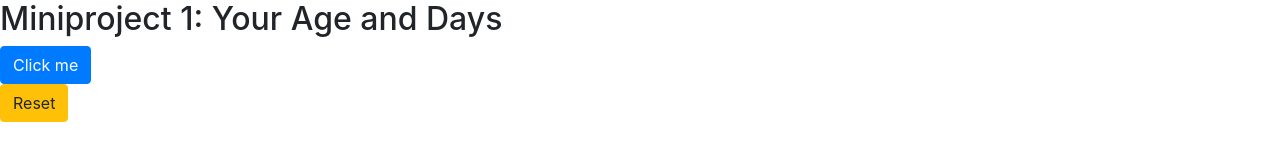
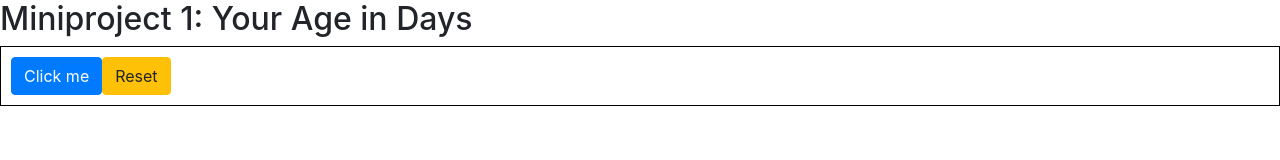
Before and after one commit to AJ-Romera/css-miniprojects, a plain HTML site: page index.html in a window 1280 px wide. Drawn offline with nearby package versions, Linux system fonts and the light colour scheme.

Commit message:
Fix typo, /div and do some styling
* it was "in" instead of "and".
* not closed divs of the containers.
* Style flex-box-container-1

```diff
--- a/index.html
+++ b/index.html
@@ -4,12 +4,13 @@
     <meta charset="UTF-8">
     <meta name="viewport" content="width=device-width, initial-scale=1.0">
     <link rel="stylesheet" href="https://stackpath.bootstrapcdn.com/bootstrap/4.5.2/css/bootstrap.min.css">
+    <link rel="stylesheet" href="static/css/style.css">
     <title>Javascripts on Steroids</title>
 </head>
 <body>
-    <div class="container-1"></div>
-        <h2>Miniproject 1: Your Age and Days</h2>
-        <div class="flex-box-container-1"></div>
+    <div class="container-1">
+        <h2>Miniproject 1: Your Age in Days</h2>
+        <div class="flex-box-container-1">
             <div>
                 <button class="btn btn-primary">Click me</button>
             </div>
@@ -17,6 +18,8 @@
             <div>
                 <button class="btn btn-warning">Reset</button>
             </div>
+        </div>
+    </div>
 
     <script src="static/js/script.js"></script>
 </body>
--- a/static/css/style.css
+++ b/static/css/style.css
@@ -0,0 +1,5 @@
+.flex-box-container-1 {
+    display: flex;
+    border: 1px solid black;
+    padding: 10px;
+}
```
